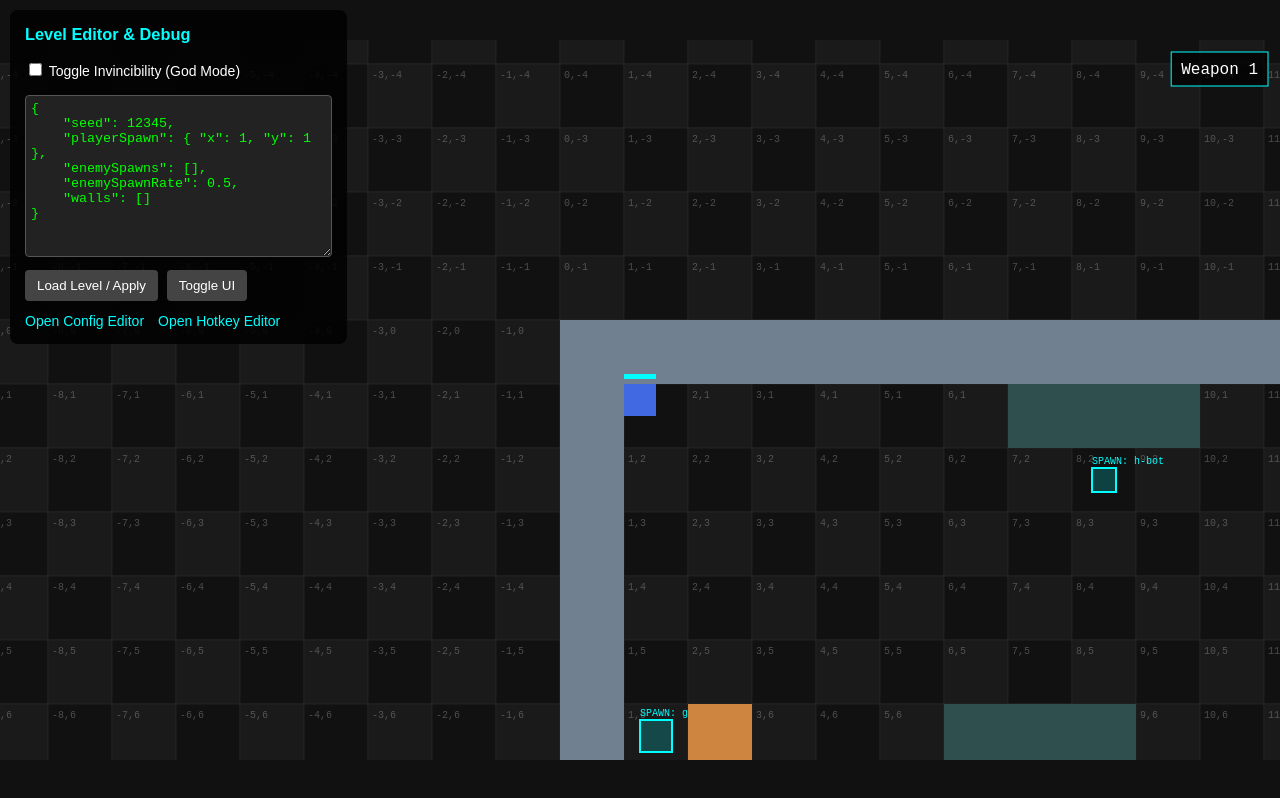
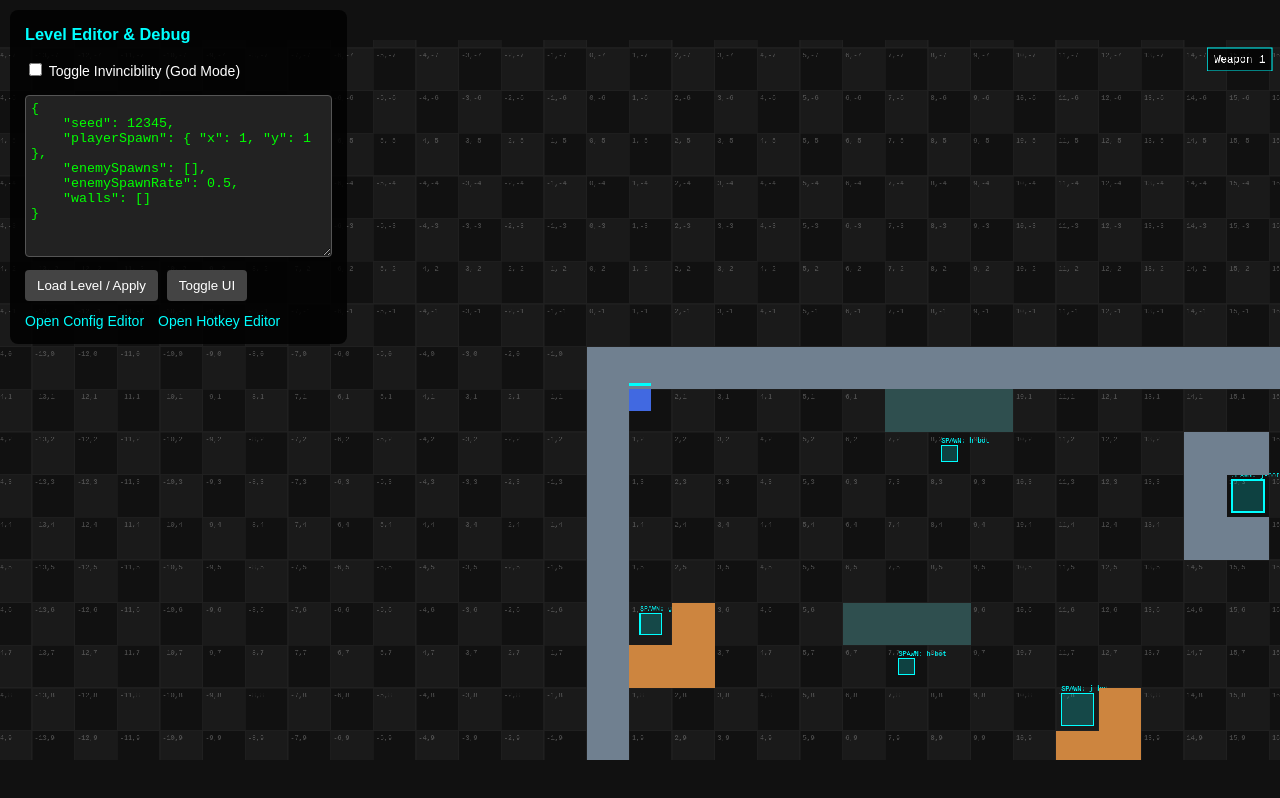
Before and after one commit to qwertiopy/demo, a plain HTML site: page index.html in a window 1280 px wide. Both pictures are taken after a click on the button "Load Level / Apply". Drawn offline with Linux system fonts and the light colour scheme.

Commit message:
render in 1080p and camera scale

```diff
--- a/config.json
+++ b/config.json
@@ -2,6 +2,7 @@
     "CONFIG_SCHEMA_VERSION": 13,
     "PLAYER_SPEED": 5,
     "PLAYER_BULLET_SPEED": 10,
+    "RENDER_ZOOM": 1,
     "WEAPONS": [
         {
             "speed": 5,
--- a/css/style.css
+++ b/css/style.css
@@ -26,8 +26,9 @@ body {
 canvas {
 	background-color: #eee;
 
-	max-width: 100%;
-	max-height: 100%;
+	/* Keep a 1920x1080 internal canvas, but fit it inside the browser viewport. */
+	width: min(100vw, calc(100vh * 16 / 9));
+	height: min(100vh, calc(100vw * 9 / 16));
 
 	aspect-ratio: 16 / 9;
 
--- a/index.html
+++ b/index.html
@@ -10,7 +10,7 @@
 	</head>
 
 	<body>
-		<canvas id="gameCanvas" width="1280" height="720"></canvas>
+		<canvas id="gameCanvas" width="1920" height="1080"></canvas>
 		<button id="respawnBtn" type="button" hidden>Respawn?</button>
 
 		<!-- GAME DEBUG / LEVEL EDITOR -->
--- a/js/config.js
+++ b/js/config.js
@@ -9,11 +9,12 @@ export const Config = {
     ENEMY_TYPES: {},
     STRUCTURE_LIBRARY: [],
     BLOCK_SIZE_PX: 64,
+    RENDER_ZOOM: 1,
     PLAYER_SIZE_BLOCKS: 0.5,
-    MIN_SPAWN_DISTANCE_BLOCKS: 15,
-    MAX_SPAWN_DISTANCE_BLOCKS: 25,
+    MIN_SPAWN_DISTANCE_BLOCKS: 25,
+    MAX_SPAWN_DISTANCE_BLOCKS: 35,
     RENDER_DISTANCE_FRONT: 35,
-    RENDER_DISTANCE_BACK: 12,
+    RENDER_DISTANCE_BACK: 20,
 };
 
 export function isPlainObject(value) {
--- a/js/input.js
+++ b/js/input.js
@@ -100,14 +100,17 @@ export function refreshAimFromMousePosition() {
 	const rect = canvas.getBoundingClientRect();
 	if (rect.width <= 0 || rect.height <= 0) return false;
 
+	const renderZoom = Math.max(0.01, Number(Config.RENDER_ZOOM) || 1);
+	const renderedBlockSizePx = Config.BLOCK_SIZE_PX * renderZoom;
+
 	GameState.aimWorldX =
 		((GameState.mouseClientX - rect.left) * (canvas.width / rect.width)) /
-			Config.BLOCK_SIZE_PX +
+			renderedBlockSizePx +
 		camera.x;
 
 	GameState.aimWorldY =
 		((GameState.mouseClientY - rect.top) * (canvas.height / rect.height)) /
-			Config.BLOCK_SIZE_PX +
+			renderedBlockSizePx +
 		camera.y;
 
 	return true;
--- a/js/main.js
+++ b/js/main.js
@@ -18,6 +18,7 @@ import {
 import { initInput, loadLevel, processAutofire } from "./input.js";
 import { isActionDown, loadHotkeys } from "./hotkeys.js";
 import { draw } from "./render.js";
+import { canvas } from "./dom.js";
 
 // Runs one simulation step: procedural generation, player movement, enemy AI/movement, camera tracking, and projectile processing.
 export function update(currentTime, dt) {
@@ -70,6 +71,16 @@ export function update(currentTime, dt) {
 	if (player.x > GameState.MaxDistance) {
 		GameState.MaxDistance = player.x;
 	}
+}
+
+// Keeps camera world dimensions consistent with the intrinsic canvas size,
+// the true 64 px/block world scale, and the configurable render zoom.
+export function syncCameraViewport() {
+	const renderZoom = Math.max(0.01, Number(Config.RENDER_ZOOM) || 1);
+	const renderedBlockSizePx = Config.BLOCK_SIZE_PX * renderZoom;
+
+	camera.widthBlocks = canvas.width / renderedBlockSizePx;
+	camera.heightBlocks = canvas.height / renderedBlockSizePx;
 }
 
 let lastFrameTime = null;
@@ -129,6 +140,7 @@ export async function initGame() {
 
 		player.speed = Config.PLAYER_SPEED;
 		player.size = Config.PLAYER_SIZE_BLOCKS;
+		syncCameraViewport();
 
 		await loadHotkeys();
 		initInput();
--- a/js/render.js
+++ b/js/render.js
@@ -98,6 +98,10 @@ export function draw() {
 
 	ctx.save();
 
+	// World units remain exactly 64 px/block at 1x. Zoom only magnifies the
+	// rendered world; it does not change simulation coordinates or block size.
+	const renderZoom = Math.max(0.01, Number(Config.RENDER_ZOOM) || 1);
+	ctx.scale(renderZoom, renderZoom);
 	ctx.translate(
 		-Math.floor(camera.x * Config.BLOCK_SIZE_PX),
 		-Math.floor(camera.y * Config.BLOCK_SIZE_PX),
--- a/js/state.js
+++ b/js/state.js
@@ -44,4 +44,4 @@ export const player = {
 };
 
 // Mutable camera state expressed in world blocks; the render system follows the player by updating these coordinates.
-export const camera = { x: 0, y: 0, widthBlocks: 20, heightBlocks: 11.25 };
+export const camera = { x: 0, y: 0, widthBlocks: 30, heightBlocks: 16.875 };
```
Also changed, not shown: config.html (+19 -0 lines), js/config-editor.js (+11 -0 lines).
